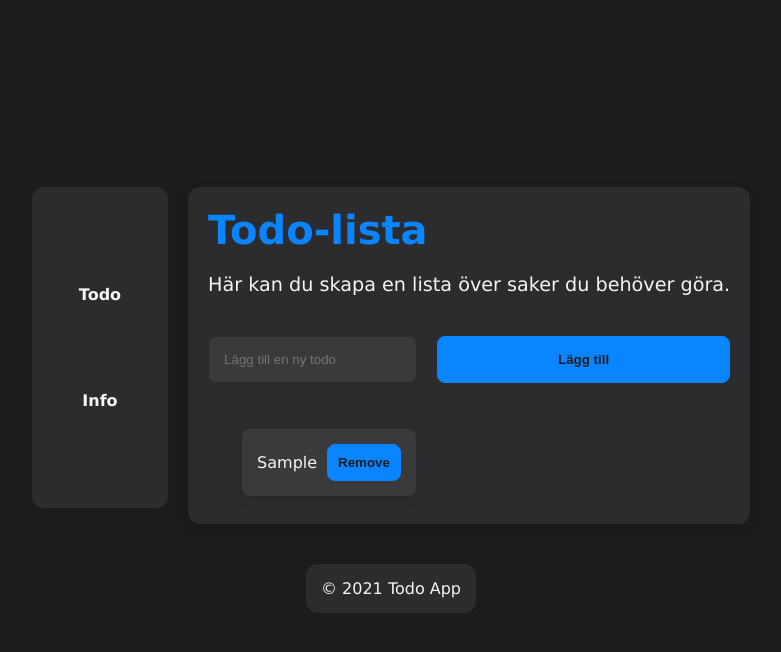
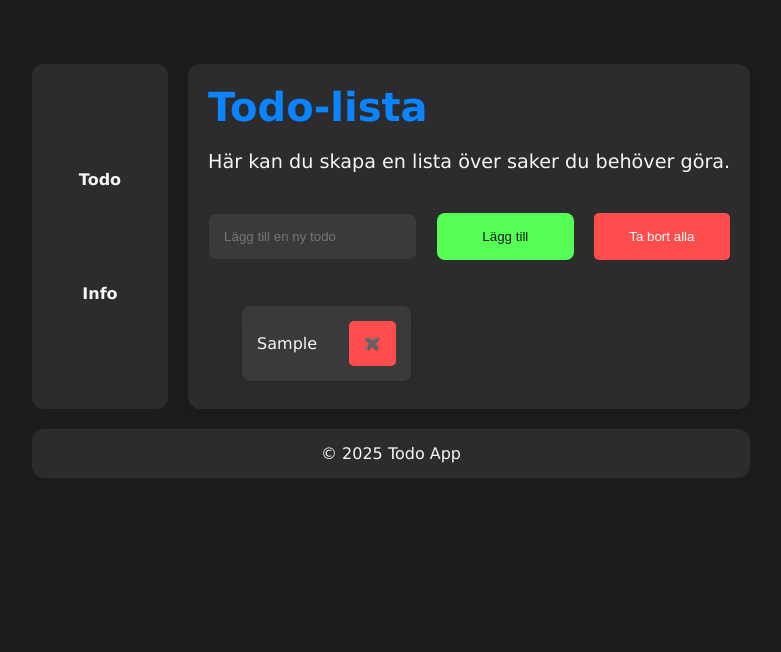
Before and after one commit to mybrindesjo/myTodoApp, a React (Vite) app in the folder TodoApp/: page /todo in a window 1280 px wide. Both pictures are taken after typing "Sample" into the empty fields and a click on the button "Lägg till". Shown: the top 652 px of the page, without its empty margins (249-1030 px from the left). Built offline with nearby package versions, Linux system fonts and the light colour scheme.

Commit message:
New changes 14-02-2025

```diff
--- a/TodoApp/src/components/Footer.jsx
+++ b/TodoApp/src/components/Footer.jsx
@@ -4,7 +4,7 @@ const Footer = () => {
   return (
     <>
         <footer className='footer'>
-            <p>© 2021 Todo App</p>
+            <p>© 2025 Todo App</p>
         </footer>
     </>
   )
--- a/TodoApp/src/components/Input.jsx
+++ b/TodoApp/src/components/Input.jsx
@@ -1,6 +1,6 @@
 import React, { useState } from 'react';
 
-const Input = ({ addTodo }) => {
+const Input = ({ addTodo, setTodos }) => {
   const [value, setValue] = useState('');
 
   const handleSubmit = (e) => {
@@ -8,6 +8,10 @@ const Input = ({ addTodo }) => {
     if (!value) return;
     addTodo(value);
     setValue('');
+  };
+
+  const clearTodos = () => {
+    setTodos([]);
   };
 
   return (
@@ -18,7 +22,8 @@ const Input = ({ addTodo }) => {
         onChange={(e) => setValue(e.target.value)}
         placeholder="Lägg till en ny todo"
       />
-      <button type="submit">Lägg till</button>
+      <button className="add-button">Lägg till</button>
+      <button onClick={clearTodos} className="clear-button">Ta bort alla</button>
     </form>
   );
 };
--- a/TodoApp/src/components/TodoList.jsx
+++ b/TodoApp/src/components/TodoList.jsx
@@ -10,7 +10,7 @@ const TodoList = ({ todos, toggleTodo, removeTodo }) => {
           onClick={() => toggleTodo(index)}
         >
           <span>{todo.text}</span>
-          <button onClick={(e) => { e.stopPropagation(); removeTodo(index); }}>Remove</button>
+          <button className='clear-button' onClick={(e) => { e.stopPropagation(); removeTodo(index); }}>✖️</button>
         </li>
       ))}
     </ul>
--- a/TodoApp/src/index.css
+++ b/TodoApp/src/index.css
@@ -4,23 +4,19 @@
     box-sizing: border-box;
 }
 
-#root {
+body {
+    font-family: 'Lucida Sans', 'Lucida Sans Regular', 'Lucida Grande', 'Lucida Sans Unicode', Geneva, Verdana, sans-serif;
+    background-color: #1c1c1e;
+    display: flex;
+    justify-content: center;
+    padding: 2rem;
+    margin: 2rem;
+}
+
+.flex-wrapper {
     display: flex;
     flex-direction: column;
     gap: 20px;
-    align-items: center;
-    padding: 20px;
-}
-
-body {
-    font-family: 'Lucida Sans', 'Lucida Sans Regular', 'Lucida Grande', 'Lucida Sans Unicode', Geneva, Verdana, sans-serif;
-    background-color: #1c1c1e;
-    color: #f5f5f7;
-    display: flex;
-    justify-content: center;
-    align-items: center;
-    min-height: 100vh;
-    padding: 2rem;
 }
 
 .container {
@@ -39,7 +35,6 @@ body {
     text-align: center;
     border-radius: 12px;
     display: flex;
-    margin-bottom: 1rem;
 }
 
 .nav-link {
@@ -116,13 +111,18 @@ footer {
     color: #f5f5f7;
 }
 
-.input-form button {
+.add-button{
     padding: 15px;
     border-radius: 8px;
-    border: 1px solid #0a84ff;
-    background-color: #0a84ff;
+    background-color: #56fe56;
     color: #1c1c1e;
-    font-weight: 700;
+    border: none;
+    cursor: pointer;
+}
+
+.add-button:hover {
+    background-color: #18fa04;
+    color: #1c1c1e;
 }
 
 .todo-item {
@@ -140,20 +140,6 @@ footer {
 .todo-item.completed {
     text-decoration: line-through;
     opacity: 0.6;
-}
-
-.todo-item button {
-    padding: 10px;
-    border-radius: 8px;
-    border: 1px solid #0a84ff;
-    background-color: #0a84ff;
-    color: #1c1c1e;
-    font-weight: 700;
-}
-
-.todo-item button:hover {
-    background-color: #007aff;
-    color: #1c1c1e;
 }
 
 .todo-list {
@@ -176,6 +162,20 @@ footer {
     gap: 1rem;
 }
 
+.clear-button {
+    background-color: #ff4d4d;
+    color: white;
+    border: none;
+    padding: 15px;
+    cursor: pointer;
+    border-radius: 5px;
+  }
+
+  .clear-button:hover {
+    background-color: #ff1a1a;
+  }
+
+
 @media (min-width: 768px) {
     .container {
         padding: 10px;
@@ -191,6 +191,7 @@ footer {
 
     .flex-wrapper {
         display: flex;
+        flex-direction: row;
         gap: 20px;
     }
 
@@ -208,7 +209,7 @@ footer {
 
     .todo-item {
         display: flex;
-        gap: 10px;
+        gap: 2rem;
         margin: 10px;
 
     }
--- a/TodoApp/src/pages/Info.jsx
+++ b/TodoApp/src/pages/Info.jsx
@@ -8,7 +8,7 @@ const Info = () => {
         <ul className='info-container'>
           <li>För att lägga till en ny uppgift, skriv in texten i inmatningsfältet och klicka på "Lägg till".</li>
           <li>För att markera en uppgift som klar, klicka på uppgiften. Den kommer att strykas över.</li>
-          <li>För att ta bort en uppgift, klicka på "Remove"-knappen bredvid uppgiften.</li>
+          <li>För att ta bort en uppgift, klicka på krysset bredvid uppgiften.</li>
           <li>När alla uppgifter är klara, kommer en konfetti-animation att visas och ett meddelande "Du är klar, bra kämpat!" kommer att visas.</li>
         </ul>
       <p>Vi hoppas att denna applikation hjälper dig att hålla dig organiserad och produktiv. Lycka till!</p>
--- a/TodoApp/src/pages/Todo.jsx
+++ b/TodoApp/src/pages/Todo.jsx
@@ -33,13 +33,16 @@ const Todo = () => {
     setTodos(newTodos);
   };
 
+
   return (
     <>
       {allCompleted && <Confetti />}
       <section className="text-container">
         <h1>Todo-lista</h1>
         <p>Här kan du skapa en lista över saker du behöver göra.</p>
-        <Input addTodo={addTodo} />
+        <div className="input-container">
+          <Input addTodo={addTodo} setTodos={setTodos} />
+        </div>
         <TodoList todos={todos} toggleTodo={toggleTodo} removeTodo={removeTodo} />
         {allCompleted && <p className="congrats-message">Du är klar, bra kämpat!</p>}
       </section>
```
